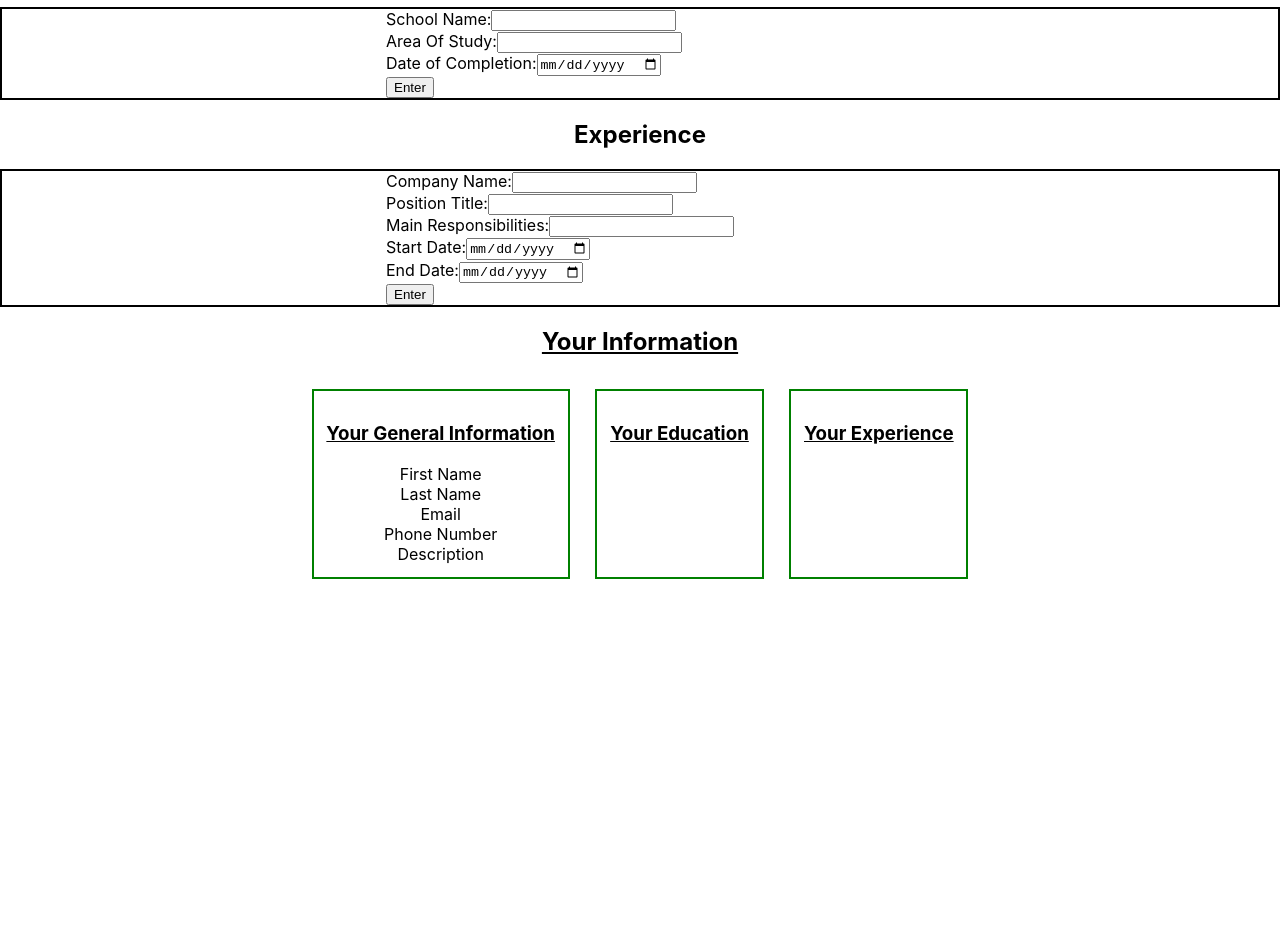
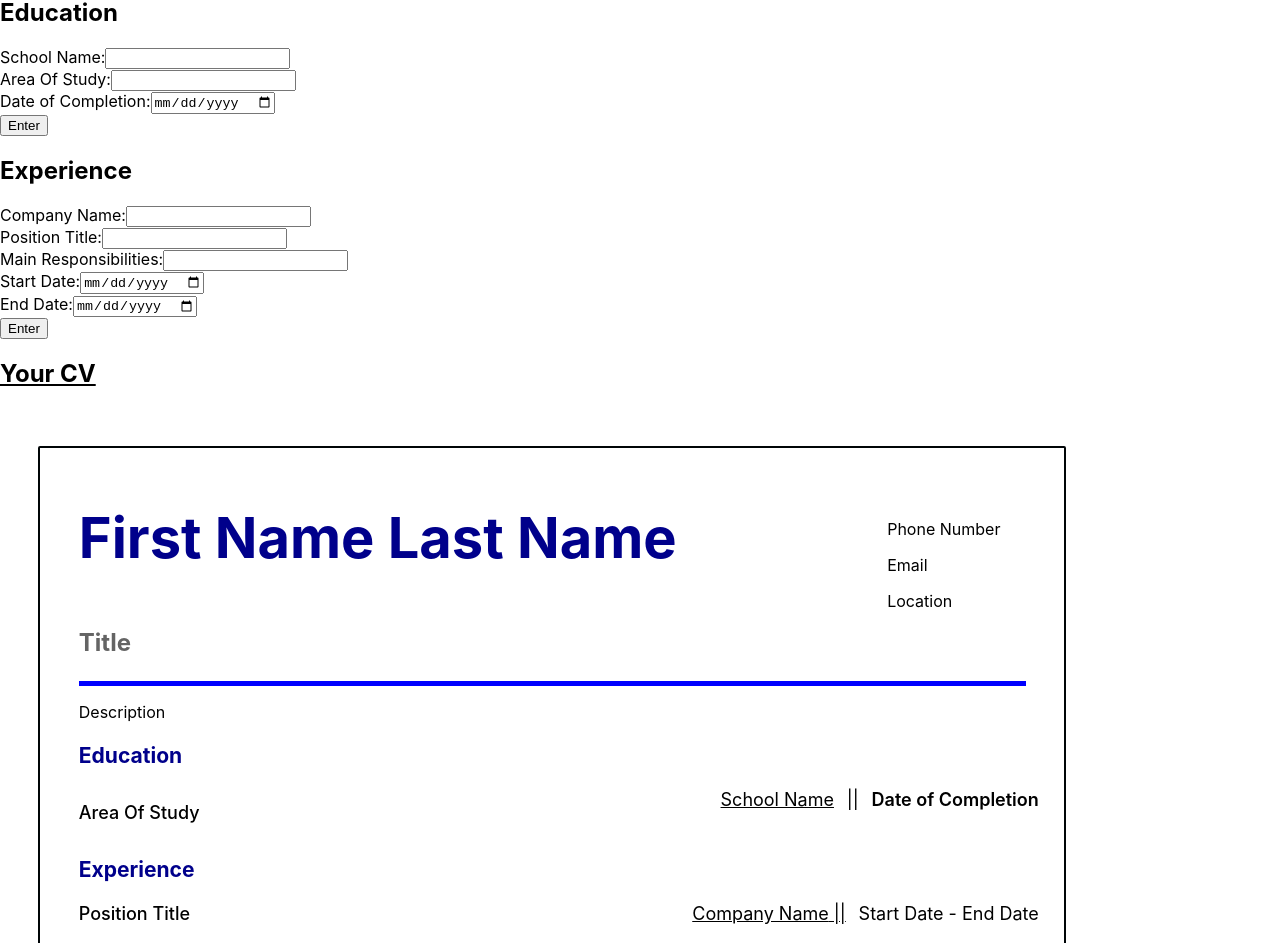
Before and after one commit to SylasB/CV_Project, a React (Create React App) app in the folder cv-project/: page / in a window 1280 px wide. Shown: the part 329-1272 px from the top of the page. Before the commit the page ends 920 px from the top, so only its background shows below. Built offline with nearby package versions, Linux system fonts and the light colour scheme.

Commit message:
Made it so that all of the inputs display directly into the CV, also added basic styling for the CV display.

```diff
--- a/cv-project/public/index.html
+++ b/cv-project/public/index.html
@@ -5,25 +5,7 @@
     <link rel="icon" href="%PUBLIC_URL%/favicon.ico" />
     <meta name="viewport" content="width=device-width, initial-scale=1" />
     <meta name="theme-color" content="#000000" />
-    <meta
-      name="description"
-      content="Web site created using create-react-app"
-    />
-    <link rel="apple-touch-icon" href="%PUBLIC_URL%/logo192.png" />
-    <!--
-      manifest.json provides metadata used when your web app is installed on a
-      user's mobile device or desktop. See https://developers.google.com/web/fundamentals/web-app-manifest/
-    -->
-    <link rel="manifest" href="%PUBLIC_URL%/manifest.json" />
-    <!--
-      Notice the use of %PUBLIC_URL% in the tags above.
-      It will be replaced with the URL of the `public` folder during the build.
-      Only files inside the `public` folder can be referenced from the HTML.
-
-      Unlike "/favicon.ico" or "favicon.ico", "%PUBLIC_URL%/favicon.ico" will
-      work correctly both with client-side routing and a non-root public URL.
-      Learn how to configure a non-root public URL by running `npm run build`.
-    -->
+    <meta name="description" content="Web site created using create-react-app"/>
     <title>React App</title>
   </head>
   <body>
--- a/cv-project/src/App.css
+++ b/cv-project/src/App.css
@@ -1,16 +1,130 @@
 .App {
-  text-align: center;
+}
+
+.responseContainer {
+  display: flex;
+  justify-content: left;
 }
 
 .yourResponse {
-  display: flex;
-  justify-content: center;
+  display: block;
+  border: 2px solid rgb(0, 5, 7);
+  border-radius: 2px;
+  margin: 3vw;
+  height: 100vh;
+  width: 80%;
 }
 
-.genInfoResponse,
+/* .genInfoResponse,
 .edInfoResponse,
 .expInfoResponse {
   margin: 1vw;
   padding: 1vw;
   border: 2px solid green;
+} */
+
+.genInfoResponse {
+  margin-left: 1vw;
+  margin-right: 1vw;
+  padding-left: 1vw;
+  padding-right: 1vw;
 }
+
+.genInfoContainer {
+  border-bottom: 5px solid blue;
+  display: flex;
+  align-items: center;
+  margin-left: 1vw;
+  margin-right: 1vw;
+}
+
+.nameTitle {
+  flex: 2 1 auto;
+}
+
+.genNameResponse {
+  font-size: 7vh;
+  font-weight: bolder;
+  color: darkblue;
+}
+
+.genTitleResponse {
+  font-size: x-large;
+  font-weight: bold;
+  color: rgb(100, 100, 100);
+}
+
+.genContactInfo {
+  margin: 1vw;
+  padding: 1vw;
+}
+
+.genDescription {
+  padding-left: 1vw;
+}
+
+.edInfoResponseContainer {
+  margin-left: 1vw;
+  margin-right: 1vw;
+  padding-left: 1vw;
+  padding-right: 1vw;
+  font-size: large;
+}
+
+#edHeader {
+  color: darkblue;
+  padding-left: 1vw;
+}
+
+.edInfoResponse {
+  display: flex;
+}
+
+.edAreaOfStudyResponse {
+  margin: 1vw;
+  flex: 2 1 auto;
+  font-weight: 500;
+}
+
+.edSNameResponse {
+  text-decoration: underline;
+  padding-right: 1vw;
+}
+
+.edDateResponse {
+  padding-left: 1vw;
+  font-weight: 600;
+}
+
+.expInfoResponse {
+  margin-left: 1vw;
+  margin-right: 1vw;
+  margin-bottom: 1vw;
+  padding-left: 1vw;
+  padding-right: 1vw;
+  font-size: large;
+}
+
+#expHeader {
+  color: darkblue;
+  padding-left: 1vw;
+}
+
+.expTitleNameDates {
+  display: flex;
+  margin-left: 1vw;
+}
+
+.expPTitle {
+  flex: 2 1 auto;
+  font-weight: 500;
+}
+
+.expCName {
+  margin-right: 1vw;
+  text-decoration: underline;
+}
+
+.expDescription {
+  margin-left: 1vw;
+}
--- a/cv-project/src/App.js
+++ b/cv-project/src/App.js
@@ -12,9 +12,25 @@ class App extends Component {
       genInfo: {
         fname: ['First Name'],
         lname: ['Last Name'],
+        title: ['Title'],
+        phone: ['Phone Number'],
         email: ['Email'],
-        phone: ['Phone Number'],
+        location: ['Location'],
         description: ['Description'],
+      },
+
+      edInfo: {
+        schoolName : ['School Name'],
+        areaOfStudy : ['Area Of Study'],
+        date : ['Date of Completion']
+      },
+
+      expInfo : {
+        cName : ['Company Name'],
+        pTitle : ['Position Title'],
+        mTasks : ['Job Description'],
+        sDate : ['Start Date'],
+        eDate : ['End Date'],
       },
 
     }
@@ -26,9 +42,23 @@ class App extends Component {
     this.setState({ genInfo });
   };
 
+  onChangeEd = (e) => {
+    let edInfo = { ...this.state.edInfo };
+    edInfo[e.target.id] = e.target.value;
+    this.setState({ edInfo });
+  };
+
+  onChangeExp = (e) => {
+    let expInfo = { ...this.state.expInfo };
+    expInfo[e.target.id] = e.target.value;
+    this.setState({ expInfo });
+  };
+
   render() {
     const {
       genInfo,
+      edInfo,
+      expInfo,
     } = this.state;
 
     return (
@@ -47,8 +77,16 @@ class App extends Component {
                         <input type='text' title='lname' id='lname' onChange={this.onChange}></input>
                     </div>
                     <div>
+                            <label htmlFor='title'>Title: </label>
+                        <input type='text' title='title' id='title' onChange={this.onChange}></input>
+                    </div>
+                    <div>
                             <label htmlFor="email">Email:</label>
                         <input type='email' title='email'id='email' onChange={this.onChange}></input>
+                    </div>
+                    <div>
+                            <label htmlFor='location'>Loaction: </label>
+                        <input type='text' title='location' id='location' onChange={this.onChange}></input>
                     </div>
                     <div>
                             <label htmlFor="phoneNum">Phone Number:</label>
@@ -69,15 +107,15 @@ class App extends Component {
                 <form className="educationInfo">
                     <div>
                             <label htmlFor='schoolName'>School Name:</label>
-                        <input type='text' title="schoolName"></input>
+                        <input type='text' title="schoolName" id='schoolName' onChange={this.onChangeEd}></input>
                     </div>
                     <div>
                             <label htmlFor='areaOfStudy'>Area Of Study:</label>
-                        <input type='text' title="areaOfStudy"></input>
+                        <input type='text' title="areaOfStudy" id='areaOfStudy' onChange={this.onChangeEd}></input>
                     </div>
                     <div>
                             <label htmlFor='date'>Date of Completion:</label>
-                        <input type='date' title="date"></input>
+                        <input type='date' title="date" id='date' onChange={this.onChangeEd}></input>
                     </div>
                     <button type="submit">Enter</button>
                 </form>
@@ -90,46 +128,100 @@ class App extends Component {
                 <form className="experienceInfo">
                     <div>
                             <label htmlFor="cName">Company Name:</label>
-                        <input type='text' title="cName"></input>
+                        <input type='text' title="cName" id='cName' onChange={this.onChangeExp}></input>
                     </div>
                     <div>
                             <label htmlFor="pTitle">Position Title:</label>
-                        <input type='text' title="pTitle"></input>
+                        <input type='text' title="pTitle" id='pTitle' onChange={this.onChangeExp}></input>
                     </div>
                     <div>
                             <label htmlFor="mTasks">Main Responsibilities:</label>
-                        <input type='text' title="mTasks" id="mTasksInput"></input>
+                        <input type='text' title="mTasks" id="mTasks" onChange={this.onChangeExp}></input>
                     </div>
                     <div>
                             <label htmlFor="sDate">Start Date:</label>
-                        <input type='date' title="sDate"></input>
+                        <input type='date' title="sDate" id='sDate' onChange={this.onChangeExp}></input>
                     </div>
                     <div>
                             <label htmlFor="eDate">End Date:</label>
-                        <input type='date' title="eDate"></input>
+                        <input type='date' title="eDate" id='eDate' onChange={this.onChangeExp}></input>
                     </div>
                     <button type="submit">Enter</button>
                 </form>
               </div>
             </div>
-            <h2><u>Your Information</u></h2>
+            <h2><u>Your CV</u></h2>
+            <div className='responseContainer'>
               <div className='yourResponse'>
+
                   <div className='genInfoResponse'>
-                  <h3><u>Your General Information</u></h3>
-                  {this.state.genInfo.fname}<br/>
-                  {this.state.genInfo.lname}<br/>
-                  {this.state.genInfo.email}<br/>
-                  {this.state.genInfo.phone}<br/>
+                    <div className='genInfoContainer'>
+                      <div className='nameTitle'>
+                        <p className='genNameResponse'>
+                          {this.state.genInfo.fname} {this.state.genInfo.lname}
+                        </p>
+                        <p className='genTitleResponse'>
+                          {this.state.genInfo.title}
+                        </p>
+                      </div>
+                      <div className='genContactInfo'>
+                        <p>
+                          {this.state.genInfo.phone}
+                        </p>
+                        <p>
+                          {this.state.genInfo.email}
+                        </p>
+                        <p>
+                          {this.state.genInfo.location}
+                        </p>
+                      </div>
+                    </div>
+                    <div className='genDescription'>
+                      <p>
                         {this.state.genInfo.description}
+                      </p>
+                    </div>
                     {/* <General/> */}
                   </div>
-                <div className='edInfoResponse'>
-                  <h3><u>Your Education</u></h3>
+                  <div className='edInfoResponseContainer'>
+                    <h3 id='edHeader'>Education</h3>
+                    <p className='edInfoResponse'>
+                      <span className='edAreaOfStudyResponse'>
+                        {this.state.edInfo.areaOfStudy}
+                      </span>
+                      <span className='edSNameResponse'>
+                        {this.state.edInfo.schoolName}
+                      </span>
+                       ||
+                      <span className='edDateResponse'>
+                         {this.state.edInfo.date}
+                      </span>
+                    </p>
                     {/* <Education/> */}
                   </div>
                   <div className='expInfoResponse'>
-                  <h3><u>Your Experience</u></h3>
+                    <h3 id='expHeader'>Experience</h3>
+
+                      <p className='expTitleNameDates'>
+                          <span className='expPTitle'>
+                            {this.state.expInfo.pTitle}
+                          </span>
+
+                          <span className='expCName'>
+                            {this.state.expInfo.cName} ||
+                          </span>
+
+                          <span className='expDates'>
+                            {this.state.expInfo.sDate} - {this.state.expInfo.eDate}
+                          </span>
+                      </p>
+
+                    <div className='expDescription'>
+                      {this.state.expInfo.mTasks} <br/>
+                    </div>
                     {/* <Experience/> */}
+                  </div>
+
               </div>
             </div>
       </div>
--- a/cv-project/src/index.css
+++ b/cv-project/src/index.css
@@ -11,24 +11,3 @@ code {
   font-family: source-code-pro, Menlo, Monaco, Consolas, "Courier New",
     monospace;
 }
-
-.genInfo {
-  padding-left: 30%;
-  text-align: left;
-  border: 2px solid black;
-}
-
-.educationInfo {
-  padding-left: 30%;
-  text-align: left;
-  border: 2px solid black;
-}
-
-.experienceInfo {
-  padding-left: 30%;
-  text-align: left;
-  border: 2px solid black;
-}
-
-#mTasksInput {
-}
```
Lines whose indentation alone changed are shown as unchanged.
